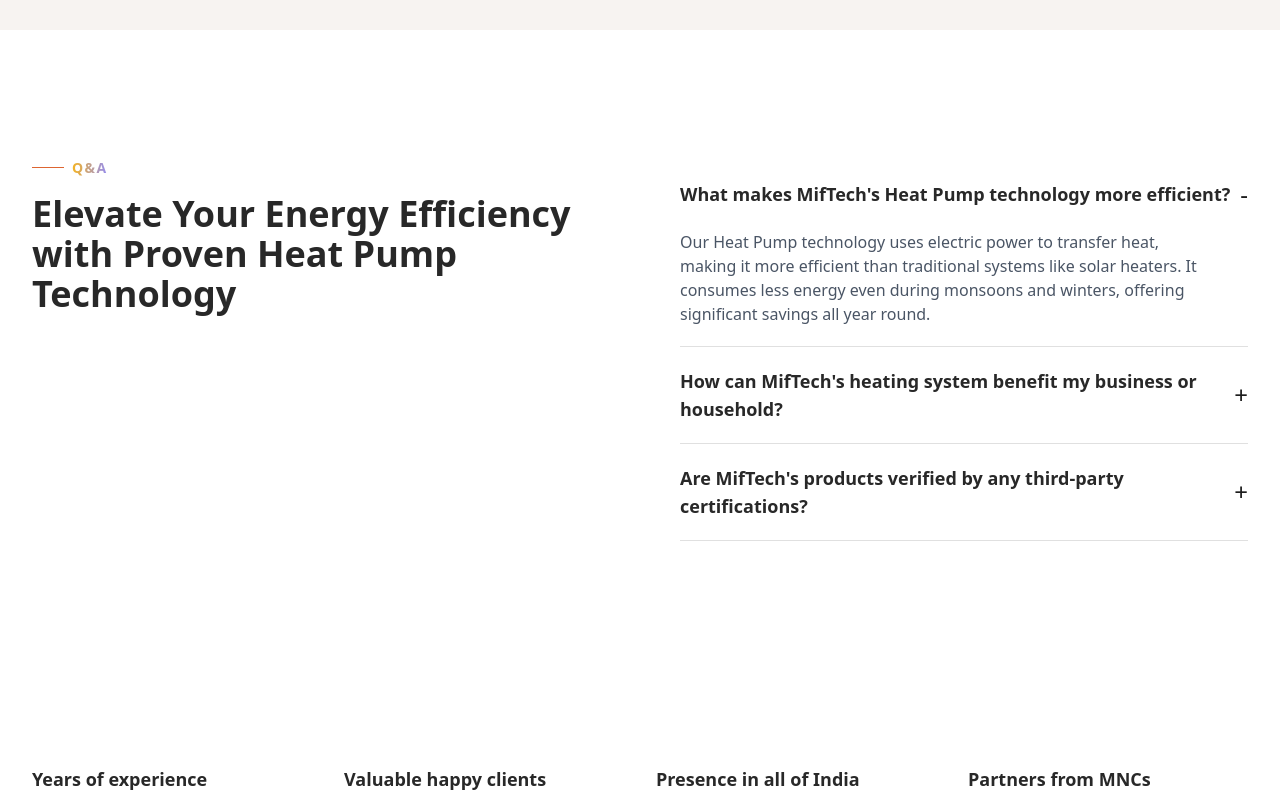
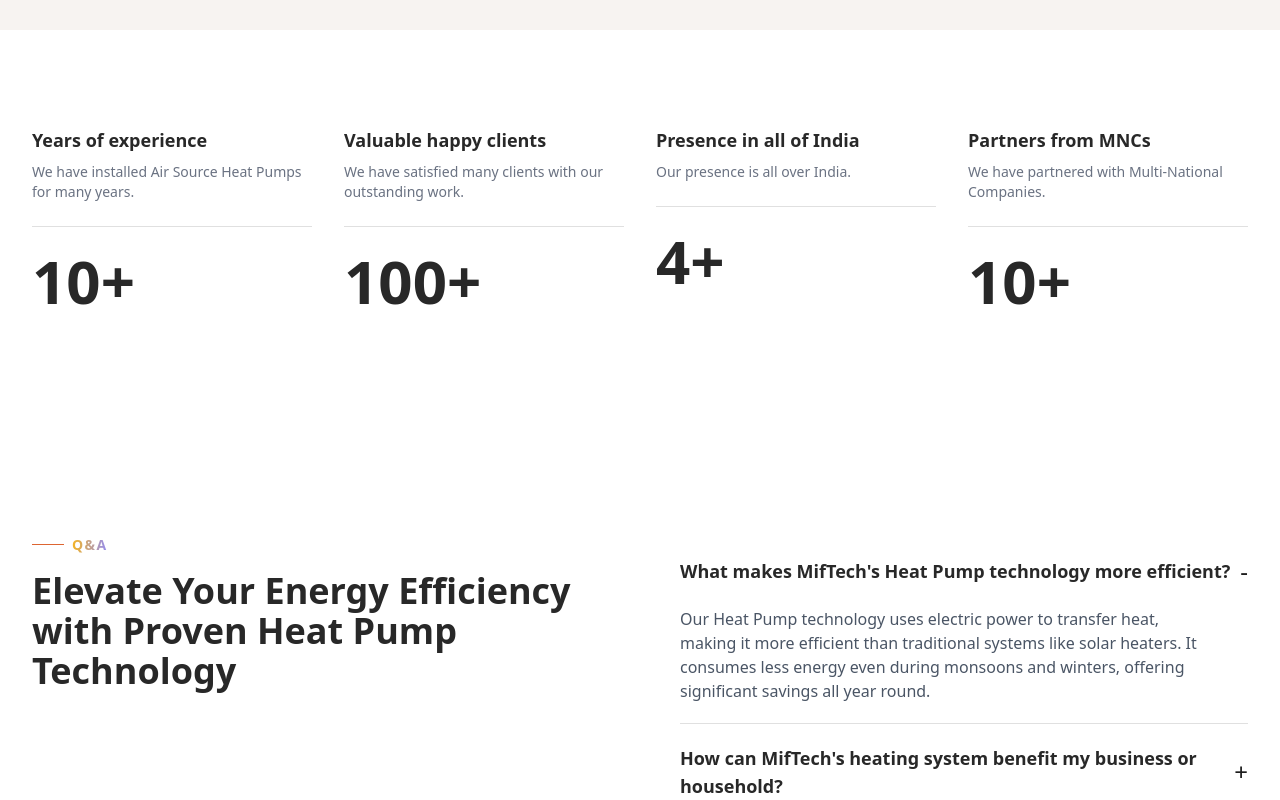
Before and after one commit to scaleoxperts/MiftechSolutions, a Next.js app: page / in a window 1280 px wide. Shown: the part 4420-5220 px from the top of the page. Built offline with nearby package versions, Linux system fonts and the light colour scheme; a web font is replaced by a local one.

Commit message:
update: comps position

```diff
--- a/app/page.tsx
+++ b/app/page.tsx
@@ -12,8 +12,8 @@
       <HeroSlider />
       <AboutIntro />
       <ProductShowcase />
+      <Stats />
       <Faq />
-      <Stats />
       <Testimonials />
     </>
   );
```
